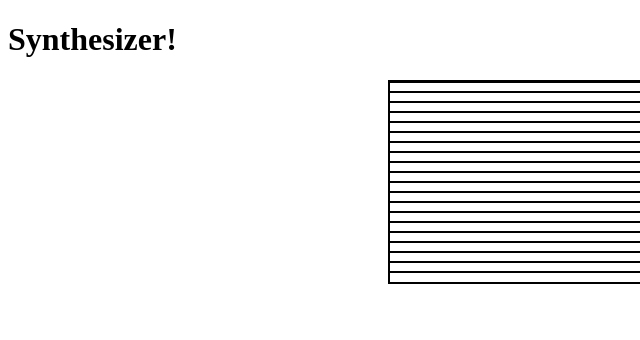
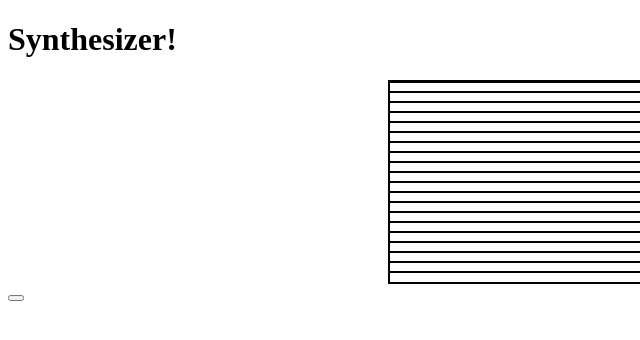
Before and after one commit to coderman64/web-synth, a plain HTML site: page index.html in a window 1280 px wide. Shown: the full height of the page, 0-640 px from the left. Drawn offline with Linux system fonts and the light colour scheme.

Commit message:
Update index.html

```diff
--- a/index.html
+++ b/index.html
@@ -16,6 +16,7 @@
              <h1>Synthesizer!</h1>
             <p id="keyboard"></p>
             <canvas id="mainCanvas" width="500px" height="200px" style="border: 2px solid black;"></canvas>
+            <button id="play"></button>
         </div>
         <script src="synth.js"></script>
     </body>
```
